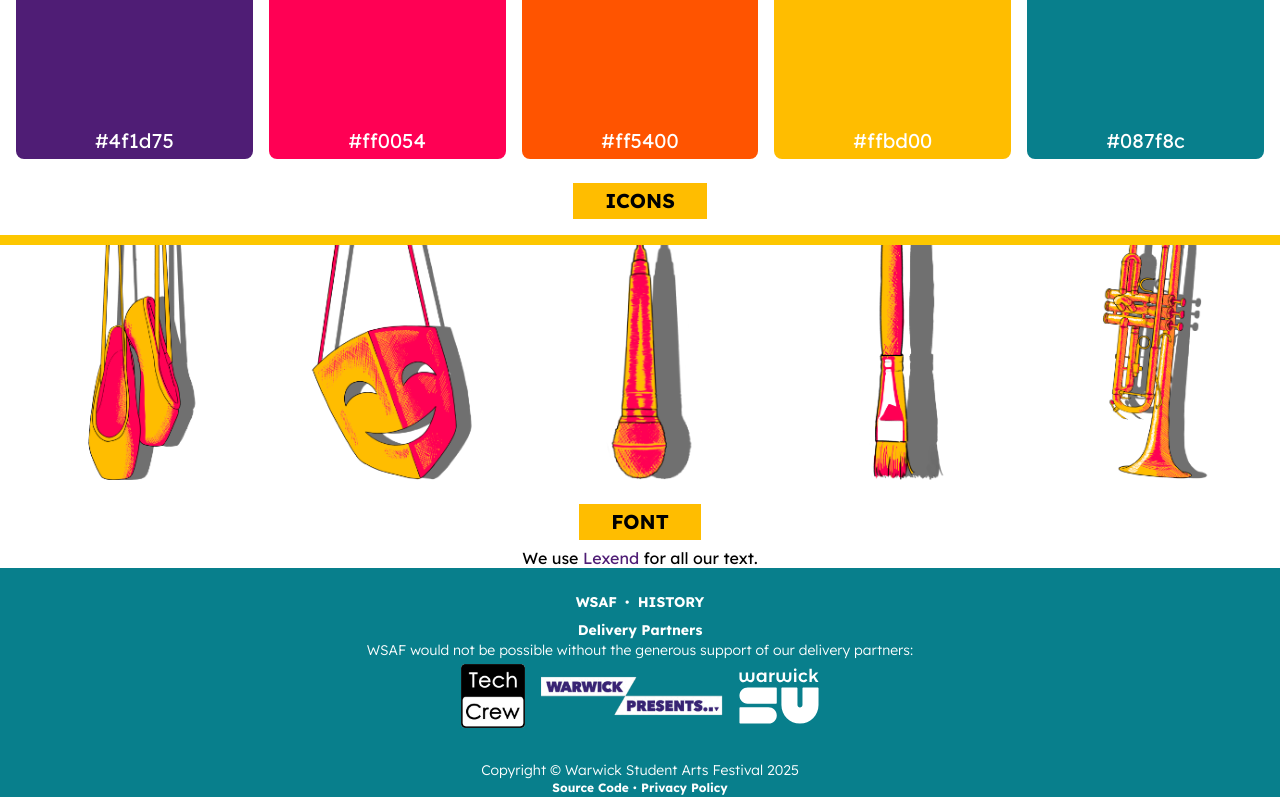
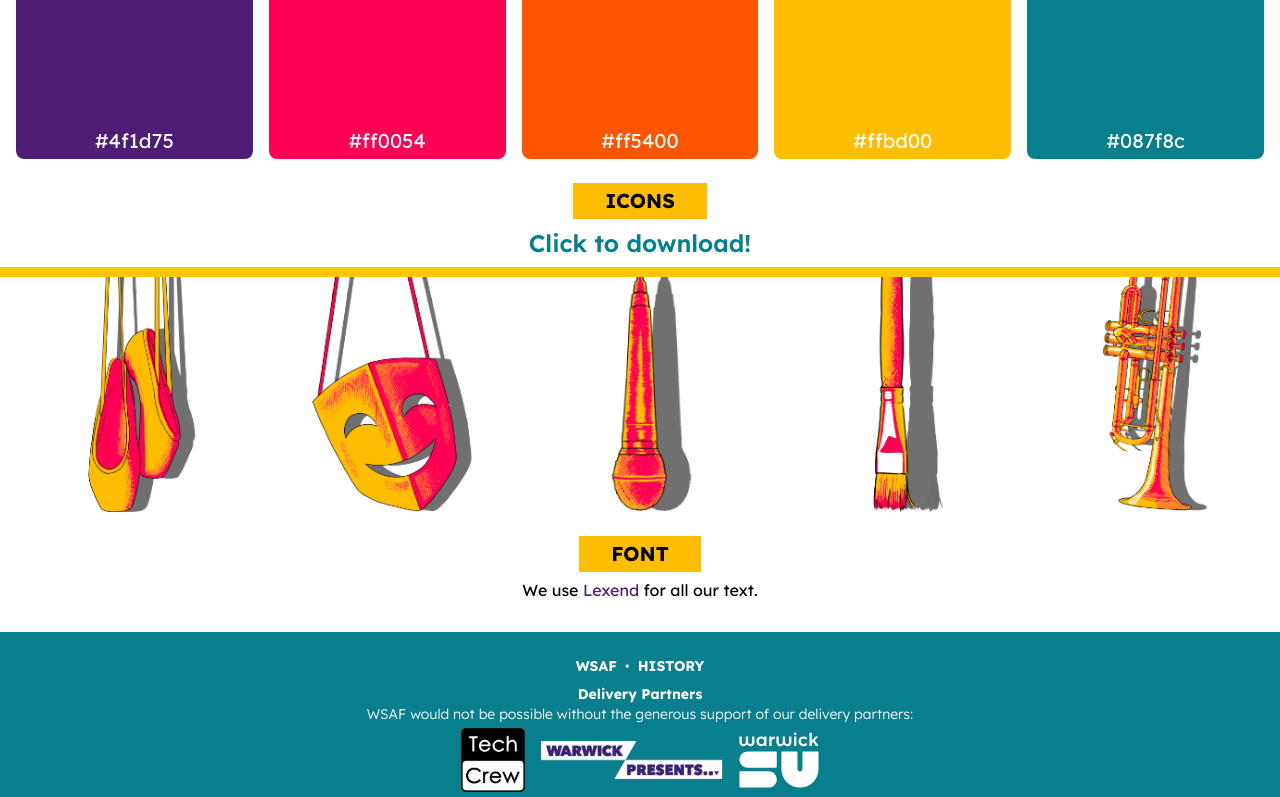
Before and after one commit to WarwickStudentArtsFestival/wsaf25-website, a Next.js app: page /press in a window 1280 px wide. Shown: the part 430-1227 px from the top of the page. Built offline with nearby package versions, Linux system fonts and the light colour scheme.

Commit message:
click to download icons

```diff
--- a/src/app/press/Icon.tsx
+++ b/src/app/press/Icon.tsx
@@ -34,6 +34,9 @@ function Icon({ src, alt }: IconProps) {
     };
   }, [hovered, amplitude]);
 
+  // `src` might be an imported static image or a string URL
+  const href = typeof src === 'string' ? src : src.src;
+
   return (
     <div
       className="relative aspect-square"
@@ -48,6 +51,7 @@ function Icon({ src, alt }: IconProps) {
         transition: 'transform 0.05s linear',
       }}
     >
+      <a href={href} download>
         <Image
           src={src}
           alt={alt}
@@ -55,6 +59,7 @@ function Icon({ src, alt }: IconProps) {
           style={{ objectFit: 'contain' }}
           placeholder="blur"
         />
+      </a>
     </div>
   );
 }
--- a/src/app/press/Icons.tsx
+++ b/src/app/press/Icons.tsx
@@ -18,6 +18,10 @@ const iconList = [
 
 function Icons() {
   return (
+    <>
+      <h1 className="text-teal text-2xl font-semibold mt-">
+        Click to download!
+      </h1>
       <div className="relative">
         {/* white bar is an attempt to hide the clipping above the yellow line */}
         <hr className="absolute top-0 left-0 w-full border-t-12 border-white z-10" />{' '}
@@ -28,6 +32,7 @@ function Icons() {
           ))}
         </div>
       </div>
+    </>
   );
 }
 
--- a/src/app/press/page.tsx
+++ b/src/app/press/page.tsx
@@ -20,7 +20,7 @@ export default function Press() {
       <Icons />
 
       <HighlightedHeading text="Font" />
-      <h3 className="text-black leading-tight">
+      <h3 className="text-black leading-tight mb-8">
         We use{' '}
         <a
           className="text-purple"
```
Lines whose indentation alone changed are shown as unchanged.
